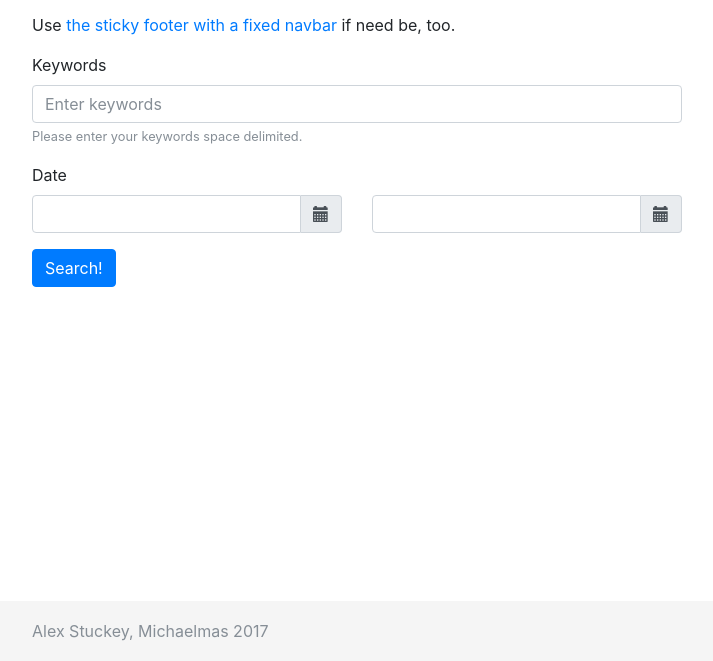
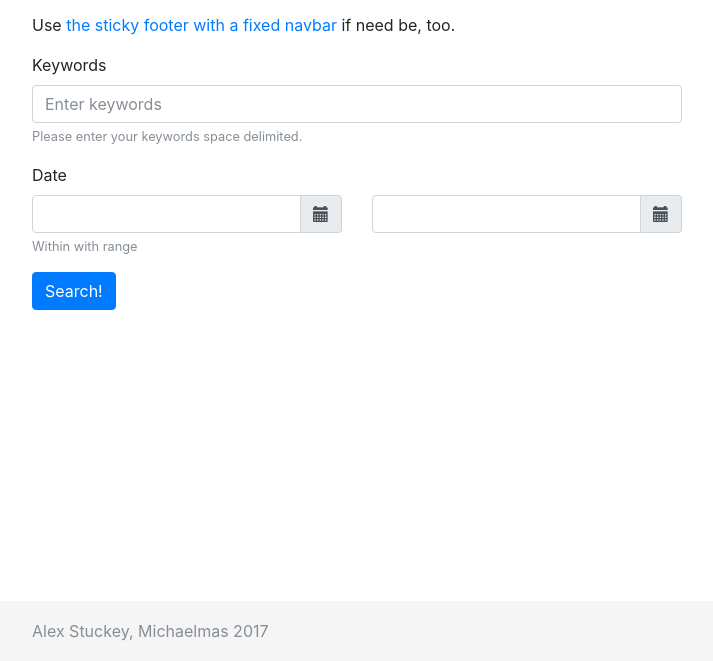
Before and after one commit to alexstuckey/web-y2, a website: page static/index.html in a window 1280 px wide. Shown: the part 139-800 px from the top of the page, without its empty margins (283-996 px from the left). Drawn offline with Linux system fonts and the light colour scheme.

Commit message:
Adding in a hint

```diff
--- a/static/index.html
+++ b/static/index.html
@@ -46,6 +46,7 @@
                   <span class="glyphicon glyphicon-calendar"></span>
                 </span>
               </div>
+              <small id="dateHelp" class="form-text text-muted">Within with range</small>
             </div>
           </div>
           <div class='col-md-6'>
```
